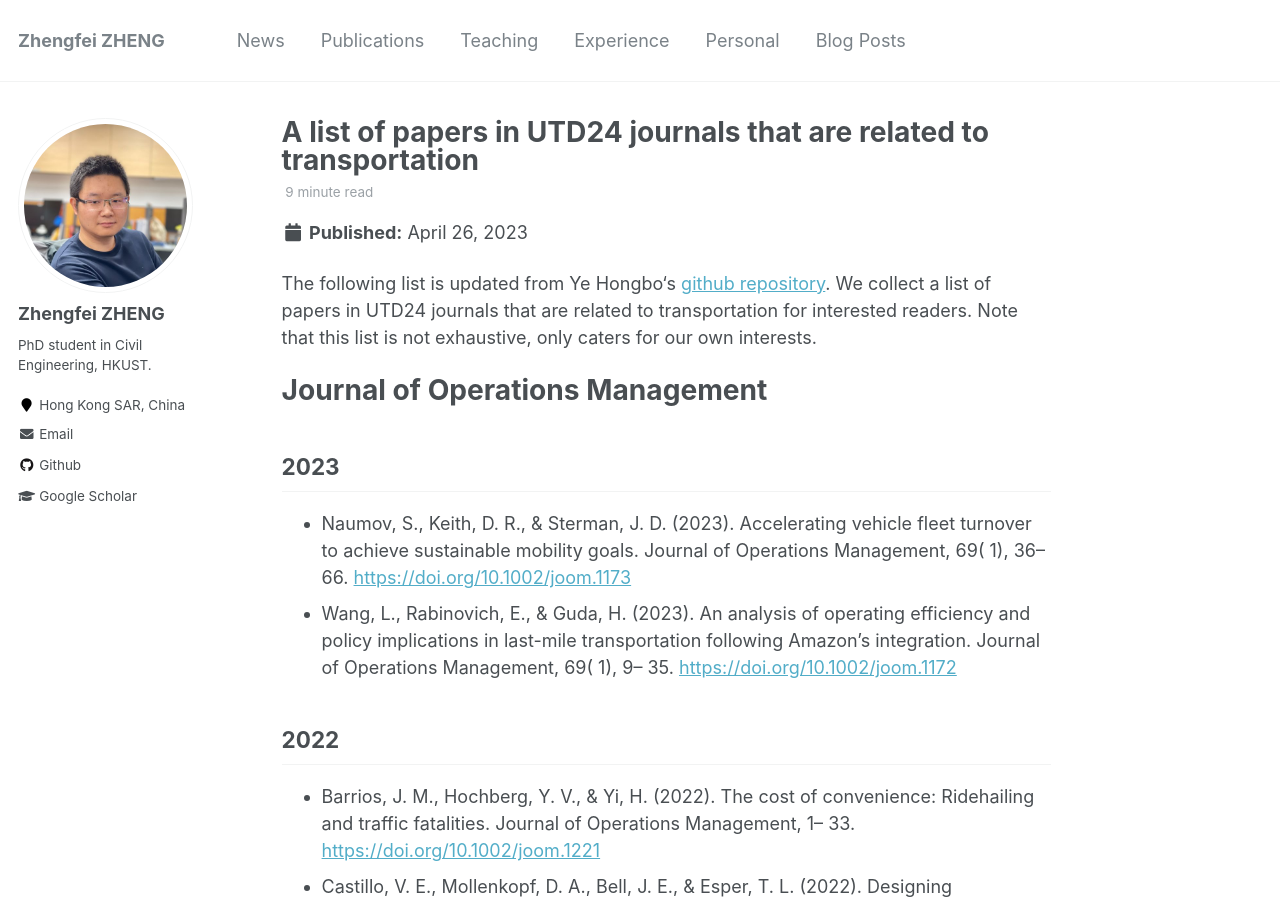
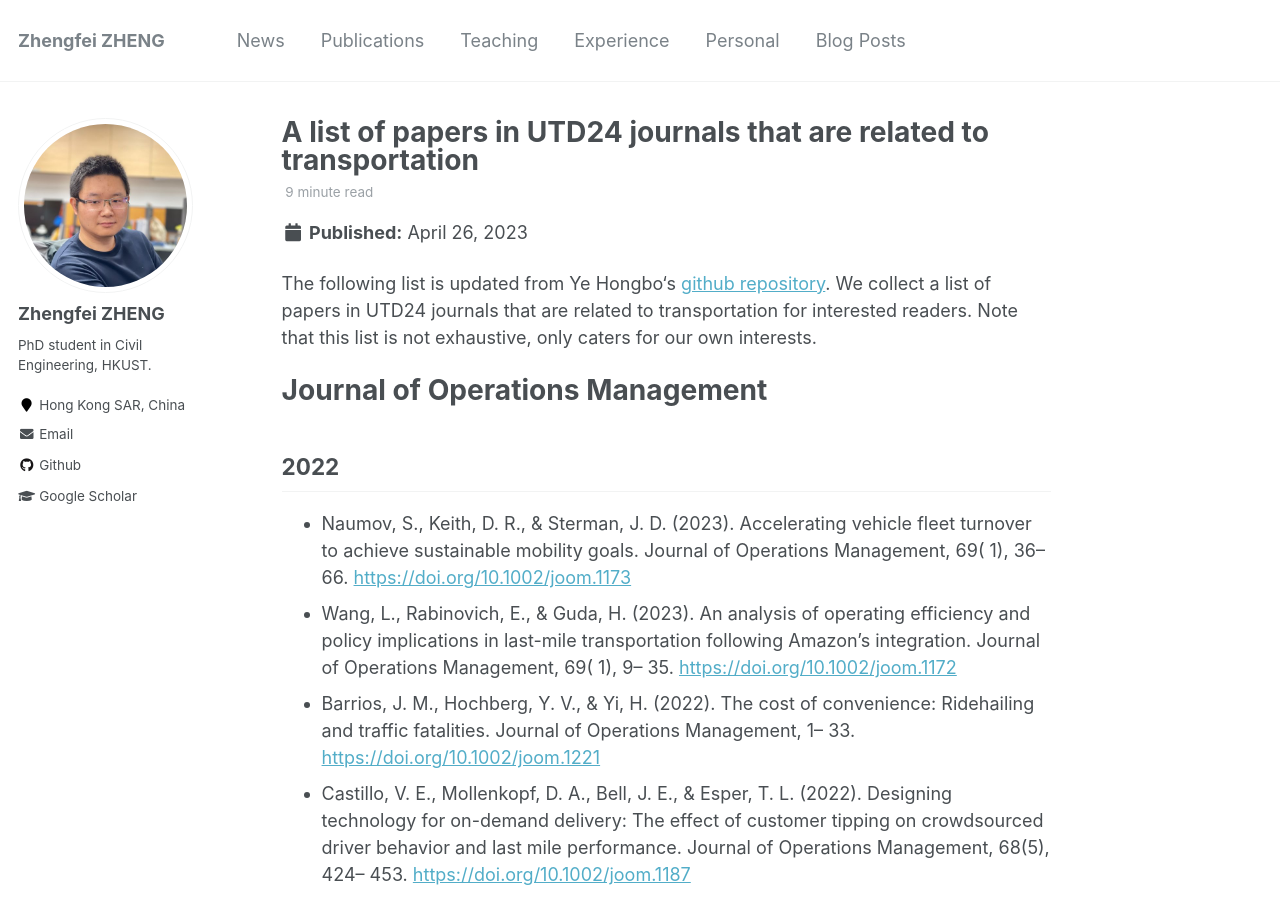
Before and after one commit to zf-z/zf-z.github.io, a Jekyll site: the page built from _posts/2023-04-26-UTD24-Transportation.md, in a window 1280 px wide and 900 px high. Built offline with Jekyll 4.4.1, drawn with Linux system fonts in a browser that asks for light colours.

Commit message:
Update 2023-04-26-UTD24-Transportation.md

```diff
--- a/_posts/2023-04-26-UTD24-Transportation.md
+++ b/_posts/2023-04-26-UTD24-Transportation.md
@@ -11,11 +11,11 @@ The following list is updated from Ye Hongbo‘s [github repository](https://git
 
 # Journal of Operations Management
 
-## 2023
+
+## 2022
+
 * Naumov, S., Keith, D. R., & Sterman, J. D. (2023). Accelerating vehicle fleet turnover to achieve sustainable mobility goals. Journal of Operations Management, 69( 1), 36– 66. <https://doi.org/10.1002/joom.1173>
 * Wang, L., Rabinovich, E., & Guda, H. (2023). An analysis of operating efficiency and policy implications in last-mile transportation following Amazon's integration. Journal of Operations Management, 69( 1), 9– 35. <https://doi.org/10.1002/joom.1172>
-
-## 2022
 * Barrios, J. M., Hochberg, Y. V., & Yi, H. (2022). The cost of convenience: Ridehailing and traffic fatalities. Journal of Operations Management, 1– 33. <https://doi.org/10.1002/joom.1221>
 * Castillo, V. E., Mollenkopf, D. A., Bell, J. E., & Esper, T. L. (2022). Designing technology for on-demand delivery: The effect of customer tipping on crowdsourced driver behavior and last mile performance. Journal of Operations Management, 68(5), 424– 453. <https://doi.org/10.1002/joom.1187>
 
```
